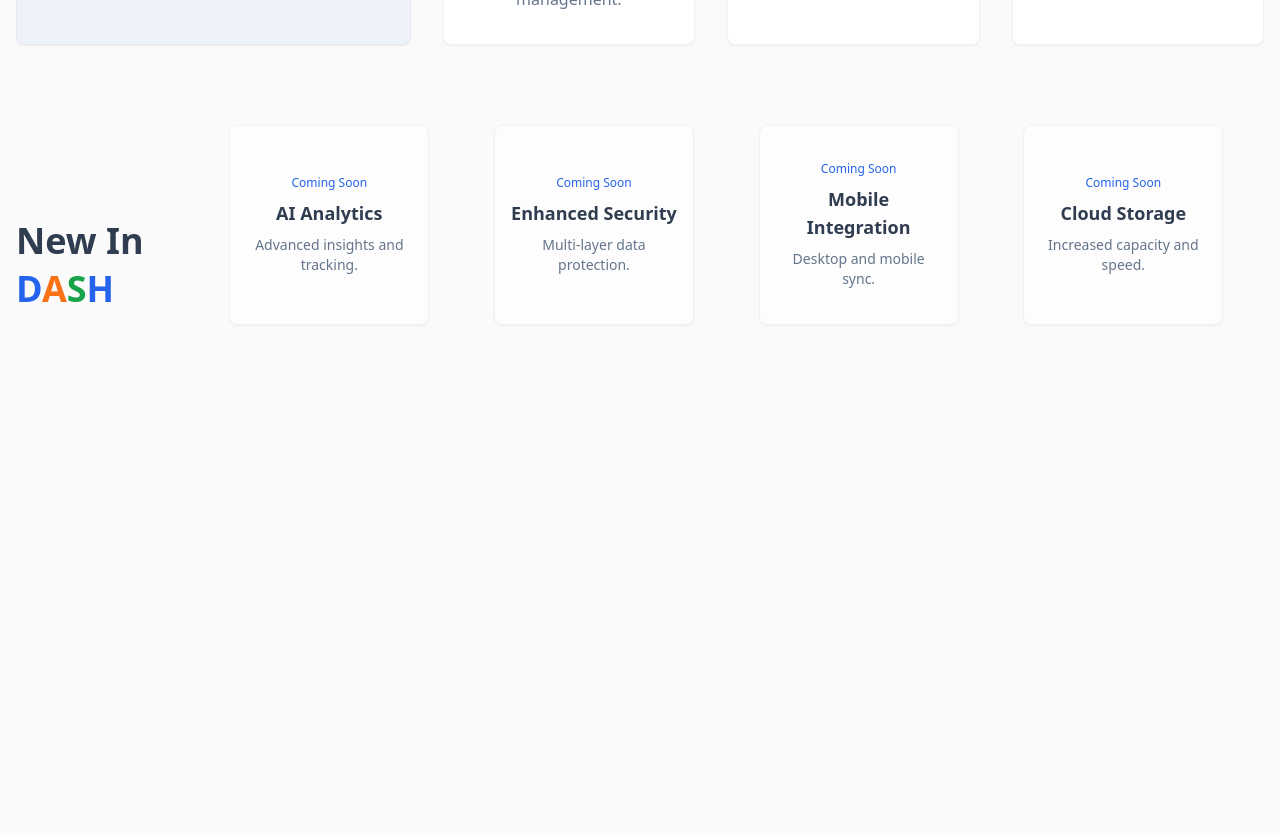
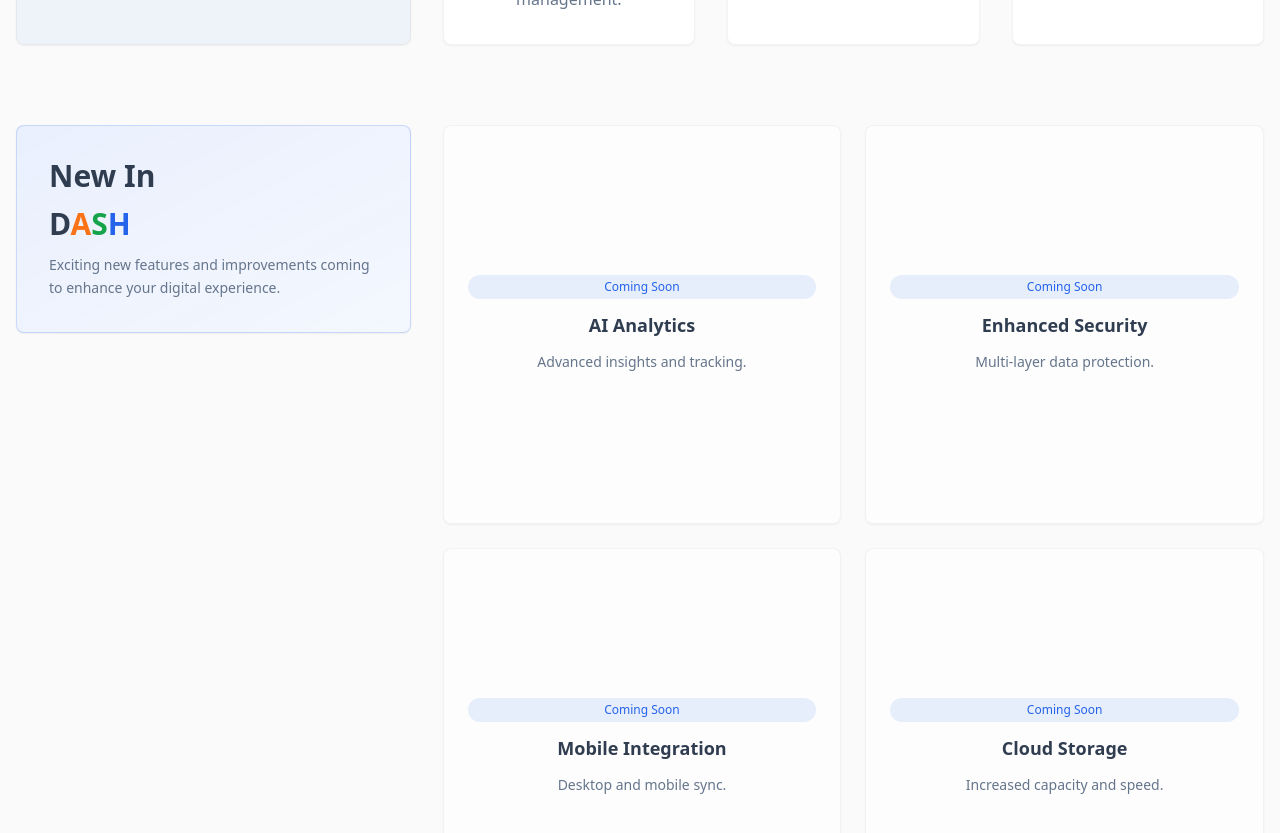
Before and after one commit to DASH-WORKSPACE/dash-automation, a React (Vite) app: page / in a window 1280 px wide. Shown: the part 2520-3353 px from the top of the page. Before the commit the page ends 2989 px from the top, so only its background shows below. Built offline with nearby package versions, Linux system fonts and the light colour scheme.

Commit message:
Refine 'New in DASH' section layout
Redesigned the 'New in DASH' section to align with the feature boxes, ensuring visual balance in heading, content, spacing, alignment, and proportions for a clean, modern aesthetic.

```diff
--- a/src/components/AboutSection.tsx
+++ b/src/components/AboutSection.tsx
@@ -86,31 +86,40 @@ const AboutSection = () => {
 
         {/* New in DASH Section */}
         <div>
-          <div className="grid grid-cols-1 lg:grid-cols-6 gap-8 items-stretch">
+          <div className="grid grid-cols-1 lg:grid-cols-6 gap-8 items-start">
             {/* Section Title */}
-            <div className="lg:col-span-1">
-              <div className="h-full flex flex-col justify-center min-h-[280px]">
-                <h2 className="text-4xl font-bold text-foreground mb-2">
+            <div className="lg:col-span-2">
+              <Card className="h-full bg-gradient-to-br from-primary/10 to-primary/5 border-primary/20">
+                <CardContent className="p-8 flex flex-col justify-center h-full min-h-[200px]">
+                  <div className="space-y-3">
+                    <h2 className="text-3xl font-bold text-foreground">
                       New In
                     </h2>
-                <h2 className="text-4xl font-bold text-primary">
+                    <h2 className="text-3xl font-bold">
                       D<span className="text-orange-500">A</span>
                       <span className="text-green-600">S</span>
                       <span className="text-blue-600">H</span>
                     </h2>
+                    <p className="text-sm text-muted-foreground leading-relaxed">
+                      Exciting new features and improvements coming to enhance your digital experience.
+                    </p>
                   </div>
+                </CardContent>
+              </Card>
             </div>
 
             {/* New Feature Cards */}
-            <div className="lg:col-span-5 grid grid-cols-2 md:grid-cols-4 gap-6">
+            <div className="lg:col-span-4 grid grid-cols-2 gap-6">
               {newFeatures.map((feature, index) => (
-                <Card key={index} className="aspect-square hover:shadow-lg transition-shadow duration-300 border-border/50 bg-card/50 max-w-[200px] w-full">
-                  <CardContent className="p-4 flex flex-col h-full justify-center text-center">
-                    <span className="text-xs text-primary font-medium mb-2">Coming Soon</span>
-                    <h3 className="text-lg font-semibold mb-2 text-foreground">
+                <Card key={index} className="aspect-square hover:shadow-lg transition-all duration-300 border-border/50 bg-card/50 hover:border-primary/30">
+                  <CardContent className="p-6 flex flex-col h-full justify-center text-center">
+                    <span className="text-xs text-primary font-medium mb-3 px-2 py-1 bg-primary/10 rounded-full">
+                      Coming Soon
+                    </span>
+                    <h3 className="text-lg font-semibold mb-3 text-foreground">
                       {feature.title}
                     </h3>
-                    <p className="text-sm text-muted-foreground">
+                    <p className="text-sm text-muted-foreground leading-relaxed">
                       {feature.description}
                     </p>
                   </CardContent>
```
Lines whose indentation alone changed are shown as unchanged.
